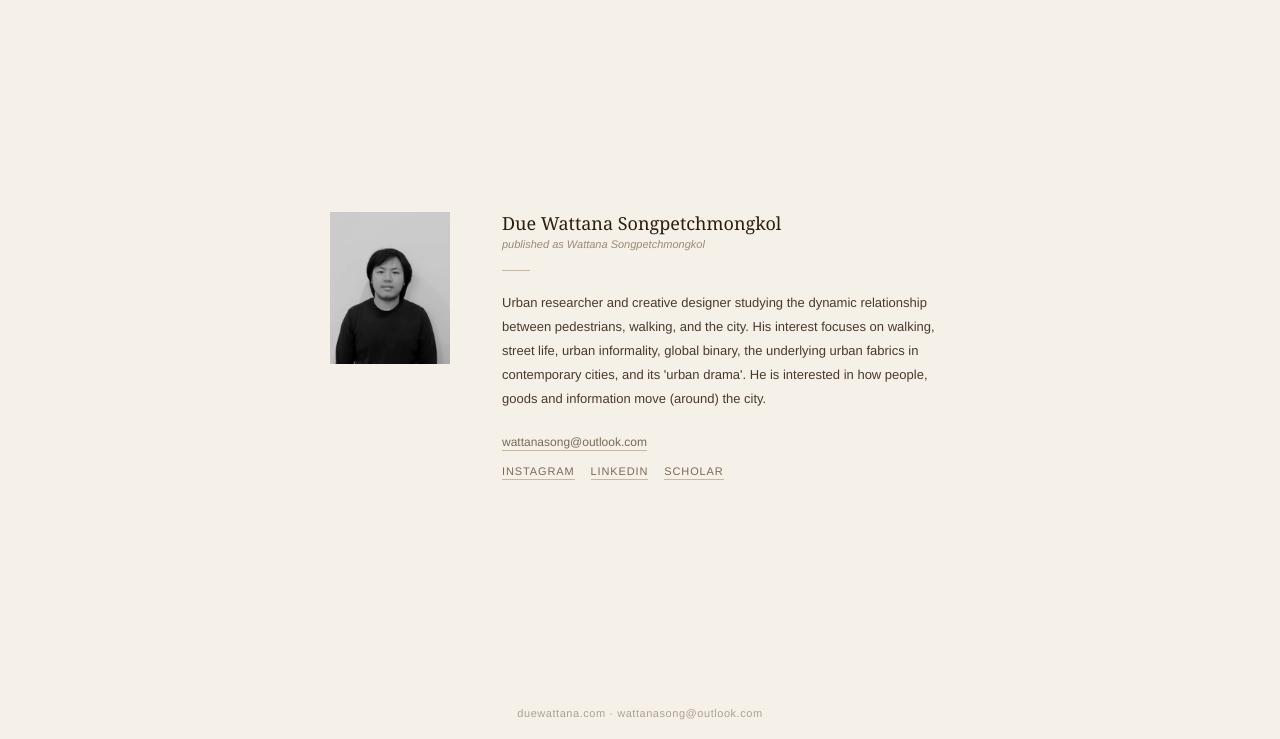
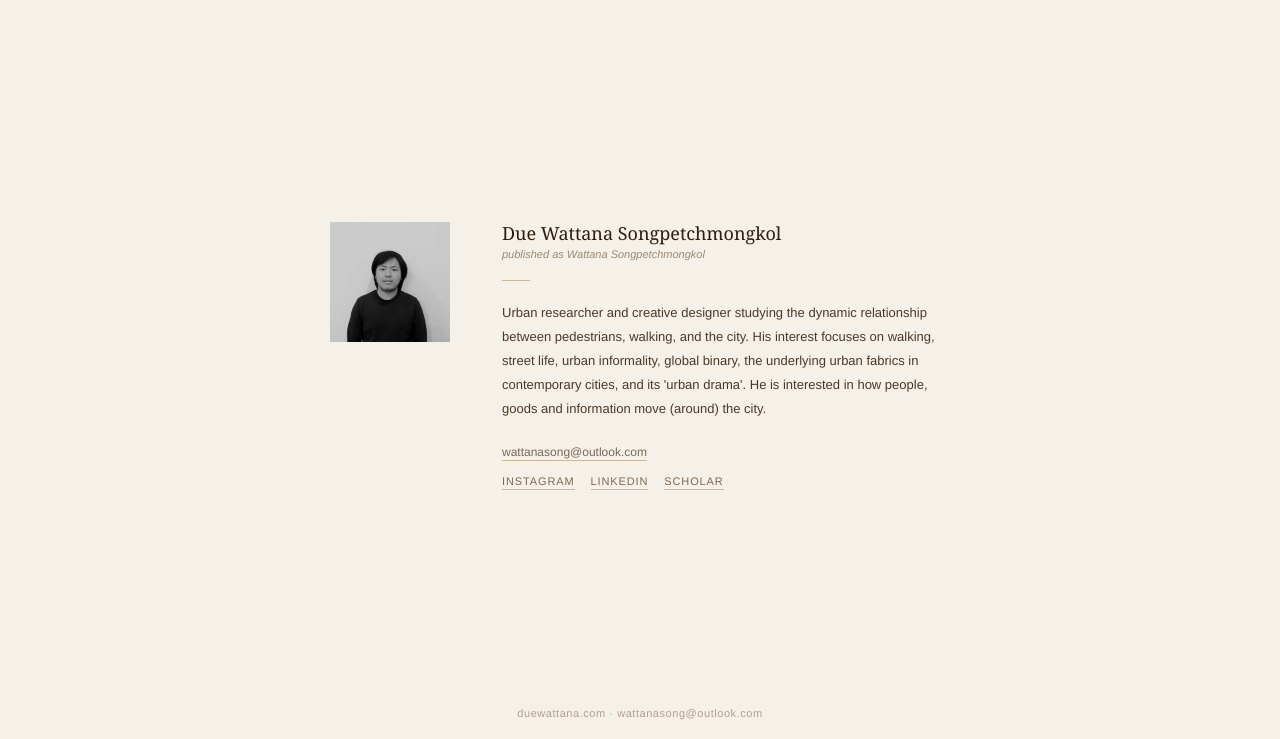
Before and after one commit to wattanasong/duewattana, a plain HTML site: page about.html in a window 1280 px wide. Shown: the part 61-800 px from the top of the page. Drawn offline with Linux system fonts and the light colour scheme.

Commit message:
Update about.html
update layout.
pic = square format
paragraph alignment

```diff
--- a/about.html
+++ b/about.html
@@ -58,7 +58,7 @@
       display: flex;
       align-items: center;
       justify-content: center;
-      padding: 60px 40px 80px;
+      padding: 40px 40px 40px;
     }
 
     .about-card {
@@ -75,7 +75,7 @@
 
     .photo-col img {
       width: 120px;
-      height: 152px;
+      height: 120px;
       object-fit: cover;
       object-position: center top;
       display: block;
```
